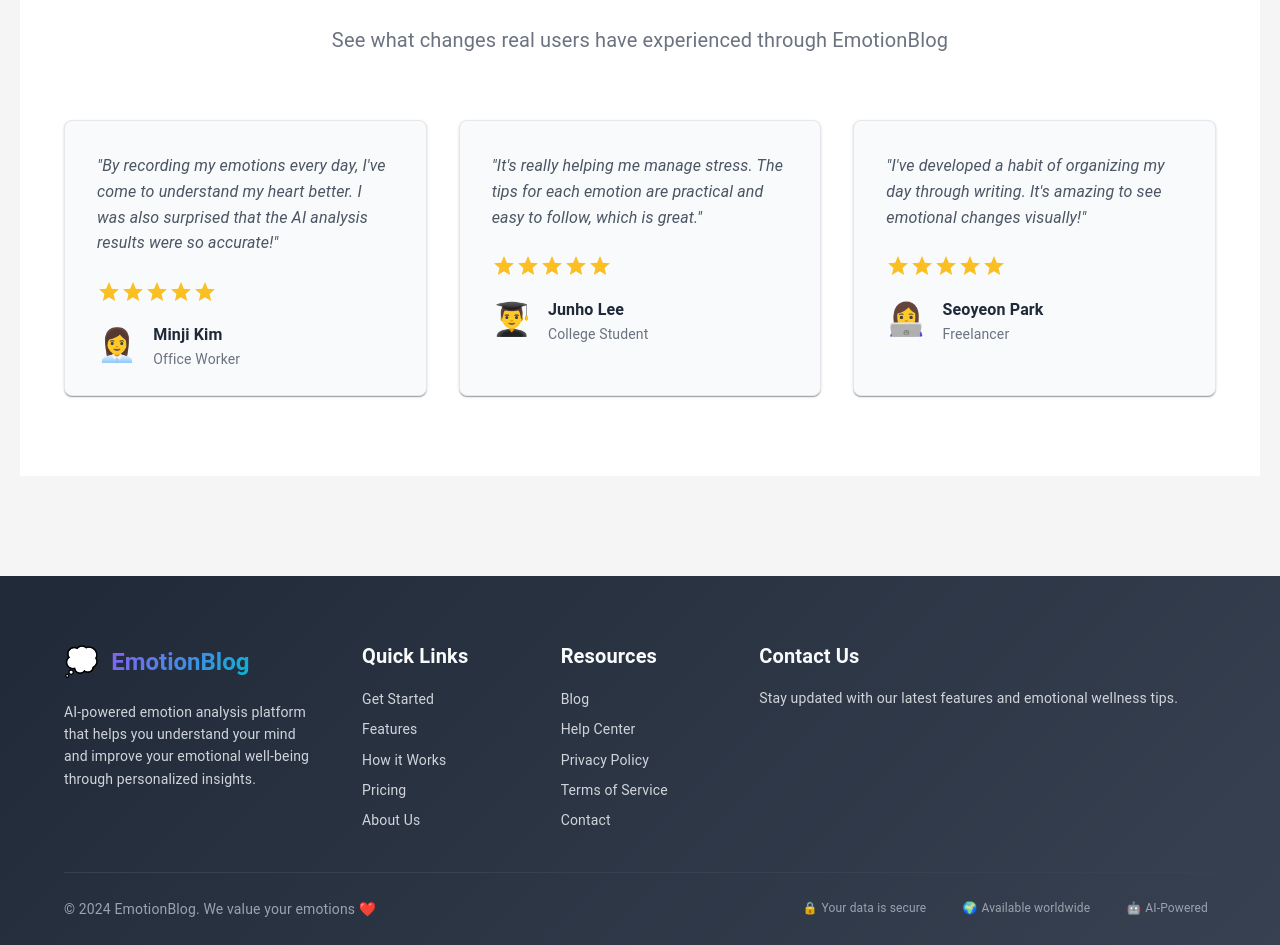
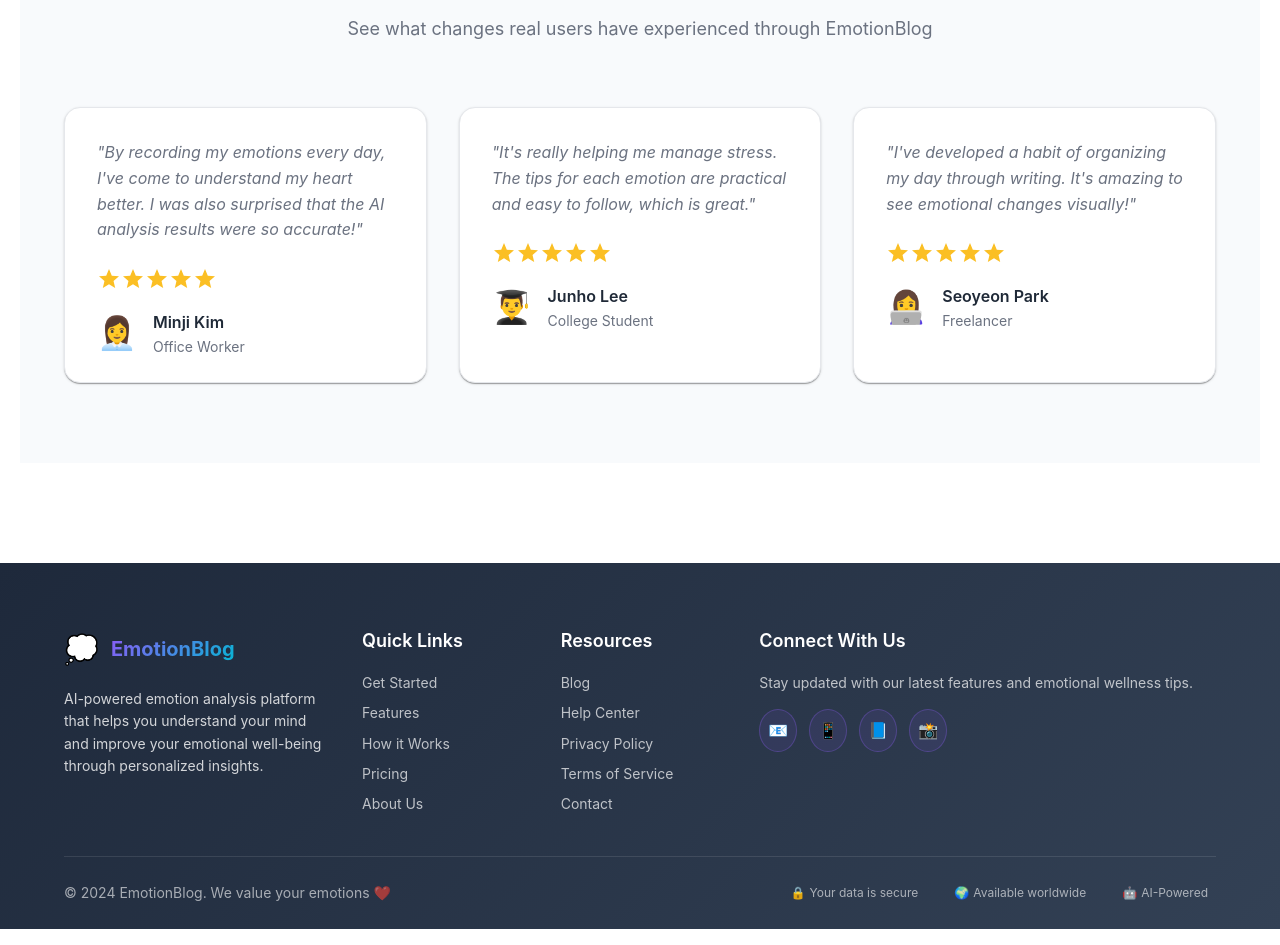
Before and after one commit to Mindtrees/logemotion, a React (Create React App) app in the folder frontend/: page / in a window 1280 px wide. Shown: the part 1861-2806 px from the top of the page. Built offline with nearby package versions, Linux system fonts and the light colour scheme; the HTML template or start-up script is replaced by a standard one.

Commit message:
update landingpage and color theme setting

```diff
--- a/frontend/src/App.tsx
+++ b/frontend/src/App.tsx
@@ -1,4 +1,3 @@
-// src/App.tsx
 import React, { Suspense } from 'react';
 import { BrowserRouter as Router } from 'react-router-dom';
 import { CustomThemeProvider } from './contexts/ThemeContext';
--- a/frontend/src/components/ExamplePosts/index.tsx
+++ b/frontend/src/components/ExamplePosts/index.tsx
@@ -1,3 +1,4 @@
+import * as React from 'react';
 import {
   Box,
   Typography,
@@ -9,13 +10,6 @@
 } from '@mui/material';
 
 const ExamplePosts = () => {
-  // const stats = [
-  //   { number: '1,000+', label: 'Posts Analyzed' },
-  //   { number: '95%', label: 'Emotion Analysis Accuracy' },
-  //   { number: '500+', label: 'Active Users' },
-  //   { number: '24/7', label: 'Always Available' }
-  // ];
-
   const testimonials = [
     {
       name: 'Minji Kim',
@@ -38,17 +32,18 @@
   ];
 
   return (
-    <Box sx={{ py: 10, backgroundColor: 'white' }}>
+    <Box sx={{
+      py: 10,
+      backgroundColor: 'background.section'
+    }}>
       <Box sx={{ maxWidth: 1200, mx: 'auto', px: 3 }}>
         <Box>
           <Typography
             variant="h2"
             sx={{
               fontSize: '2.25rem',
-              fontWeight: 700,
               textAlign: 'center',
-              mb: 2,
-              color: '#1f2937'
+              mb: 2
             }}
           >
             User Testimonials
@@ -56,9 +51,9 @@
 
           <Typography
             variant="h6"
+            color="text.secondary"
             sx={{
               textAlign: 'center',
-              color: '#6b7280',
               mb: 8,
               fontWeight: 400
             }}
@@ -69,22 +64,16 @@
           <Grid container spacing={4}>
             {testimonials.map((testimonial, index) => (
               <Grid item xs={12} md={4} key={index}>
-                <Card
-                  sx={{
-                    height: '100%',
-                    backgroundColor: '#f8fafc',
-                    border: '1px solid #e5e7eb'
-                  }}
-                >
+                <Card sx={{ height: '100%' }}>
                   <CardContent sx={{ p: 4 }}>
                     <Typography
                       variant="body1"
                       sx={{
                         fontStyle: 'italic',
                         lineHeight: 1.6,
-                        color: '#4b5563',
                         mb: 3
                       }}
+                      color="text.secondary"
                     >
                       "{testimonial.content}"
                     </Typography>
@@ -107,18 +96,13 @@
                       <Box>
                         <Typography
                           variant="subtitle1"
-                          sx={{
-                            fontWeight: 600,
-                            color: '#1f2937'
-                          }}
+                          sx={{ fontWeight: 600 }}
                         >
                           {testimonial.name}
                         </Typography>
                         <Typography
                           variant="body2"
-                          sx={{
-                            color: '#6b7280'
-                          }}
+                          color="text.secondary"
                         >
                           {testimonial.role}
                         </Typography>
--- a/frontend/src/components/Footer/index.tsx
+++ b/frontend/src/components/Footer/index.tsx
@@ -1,8 +1,10 @@
+import * as React from 'react';
 import {
   Box,
   Typography,
   Grid,
   Link,
+  IconButton,
   Stack,
   Divider,
   Chip
@@ -11,12 +13,18 @@
 const Footer = () => {
   const quickLinks = ['Get Started', 'Features', 'How it Works', 'Pricing', 'About Us'];
   const resources = ['Blog', 'Help Center', 'Privacy Policy', 'Terms of Service', 'Contact'];
+  const socials = [
+    { icon: '📧', label: 'Email' },
+    { icon: '📱', label: 'Twitter' },
+    { icon: '📘', label: 'Facebook' },
+    { icon: '📸', label: 'Instagram' }
+  ];
 
   return (
     <Box
       component="footer"
       sx={{
-        background: 'linear-gradient(135deg, #1f2937 0%, #374151 100%)',
+        background: 'linear-gradient(135deg, #1e293b 0%, #334155 100%)',
         color: 'white',
         pt: 8,
         pb: 3,
@@ -24,9 +32,7 @@
       }}
     >
       <Box sx={{ maxWidth: 1200, mx: 'auto', px: 3 }}>
-        {/* Main Footer Content */}
         <Grid container spacing={5} sx={{ mb: 5 }}>
-          {/* Brand Section */}
           <Grid item xs={12} md={3}>
             <Stack direction="row" spacing={1.5} alignItems="center" sx={{ mb: 2 }}>
               <Typography sx={{ fontSize: '1.75rem' }}>💭</Typography>
@@ -45,7 +51,7 @@
             <Typography
               variant="body2"
               sx={{
-                color: '#d1d5db',
+                color: 'rgba(255, 255, 255, 0.8)',
                 lineHeight: 1.6
               }}
             >
@@ -53,14 +59,13 @@
             </Typography>
           </Grid>
 
-          {/* Quick Links */}
           <Grid item xs={12} sm={6} md={2}>
             <Typography
               variant="h6"
               sx={{
                 fontWeight: 600,
                 mb: 2,
-                color: '#f9fafb'
+                color: 'white'
               }}
             >
               Quick Links
@@ -71,7 +76,7 @@
                   key={index}
                   href="#"
                   sx={{
-                    color: '#d1d5db',
+                    color: 'rgba(255, 255, 255, 0.7)',
                     textDecoration: 'none',
                     fontSize: '0.875rem',
                     '&:hover': {
@@ -85,14 +90,13 @@
             </Stack>
           </Grid>
 
-          {/* Resources */}
           <Grid item xs={12} sm={6} md={2}>
             <Typography
               variant="h6"
               sx={{
                 fontWeight: 600,
                 mb: 2,
-                color: '#f9fafb'
+                color: 'white'
               }}
             >
               Resources
@@ -103,7 +107,7 @@
                   key={index}
                   href="#"
                   sx={{
-                    color: '#d1d5db',
+                    color: 'rgba(255, 255, 255, 0.7)',
                     textDecoration: 'none',
                     fontSize: '0.875rem',
                     '&:hover': {
@@ -117,22 +121,21 @@
             </Stack>
           </Grid>
 
-          {/* Connect */}
           <Grid item xs={12} md={5}>
             <Typography
               variant="h6"
               sx={{
                 fontWeight: 600,
                 mb: 2,
-                color: '#f9fafb'
+                color: 'white'
               }}
             >
-              Contact Us
+              Connect With Us
             </Typography>
             <Typography
               variant="body2"
               sx={{
-                color: '#d1d5db',
+                color: 'rgba(255, 255, 255, 0.7)',
                 mb: 2,
                 lineHeight: 1.5
               }}
@@ -140,11 +143,28 @@
               Stay updated with our latest features and emotional wellness tips.
             </Typography>
 
+            <Stack direction="row" spacing={1.5} sx={{ mb: 3 }}>
+              {socials.map((social, index) => (
+                <IconButton
+                  key={index}
+                  sx={{
+                    backgroundColor: 'rgba(139, 92, 246, 0.1)',
+                    border: '1px solid rgba(139, 92, 246, 0.3)',
+                    color: 'white',
+                    '&:hover': {
+                      backgroundColor: '#8b5cf6',
+                      transform: 'translateY(-2px)'
+                    }
+                  }}
+                >
+                  <Typography>{social.icon}</Typography>
+                </IconButton>
+              ))}
+            </Stack>
           </Grid>
         </Grid>
 
-        {/* Bottom Bar */}
-        <Divider sx={{ borderColor: '#374151', mb: 3 }} />
+        <Divider sx={{ borderColor: 'rgba(255, 255, 255, 0.1)', mb: 3 }} />
         <Stack
           direction={{ xs: 'column', md: 'row' }}
           justifyContent="space-between"
@@ -154,7 +174,7 @@
           <Typography
             variant="body2"
             sx={{
-              color: '#9ca3af'
+              color: 'rgba(255, 255, 255, 0.6)'
             }}
           >
             © 2024 EmotionBlog. We value your emotions ❤️
@@ -167,7 +187,7 @@
               size="small"
               sx={{
                 backgroundColor: 'transparent',
-                color: '#9ca3af',
+                color: 'rgba(255, 255, 255, 0.6)',
                 border: 'none',
                 fontSize: '0.75rem'
               }}
@@ -178,7 +198,7 @@
               size="small"
               sx={{
                 backgroundColor: 'transparent',
-                color: '#9ca3af',
+                color: 'rgba(255, 255, 255, 0.6)',
                 border: 'none',
                 fontSize: '0.75rem'
               }}
@@ -189,7 +209,7 @@
               size="small"
               sx={{
                 backgroundColor: 'transparent',
-                color: '#9ca3af',
+                color: 'rgba(255, 255, 255, 0.6)',
                 border: 'none',
                 fontSize: '0.75rem'
               }}
--- a/frontend/src/components/Hero/index.tsx
+++ b/frontend/src/components/Hero/index.tsx
@@ -5,7 +5,7 @@
   return (
     <Box
       sx={{
-        background: 'linear-gradient(135deg, #e0e7ff 0%, #c7d2fe 100%)',
+        background: 'background.hero',
         py: 10,
         textAlign: 'center',
         minHeight: '60vh',
@@ -18,8 +18,6 @@
           variant="h1"
           sx={{
             fontSize: { xs: '2.5rem', md: '3rem' },
-            fontWeight: 700,
-            color: '#1f2937',
             mb: 2,
             lineHeight: 1.2
           }}
@@ -29,9 +27,9 @@
 
         <Typography
           variant="h5"
+          color="text.secondary"
           sx={{
             fontSize: '1.125rem',
-            color: '#6b7280',
             mb: 4,
             maxWidth: 600,
             mx: 'auto'
--- a/frontend/src/contexts/ThemeContext.tsx
+++ b/frontend/src/contexts/ThemeContext.tsx
@@ -1,86 +1,51 @@
 import React, { createContext, useContext, useState, useEffect } from 'react';
-import { createTheme, ThemeProvider } from '@mui/material/styles';
+import { ThemeProvider } from '@mui/material/styles';
 import { CssBaseline } from '@mui/material';
-import { colors } from '../styles/colors';
+import { createAppTheme } from '../styles/theme';
 
 interface ThemeContextType {
   isDarkMode: boolean;
   toggleTheme: () => void;
 }
 
-const ThemeContext = createContext<ThemeContextType | undefined>(undefined);
+const ThemeContext = createContext<ThemeContextType>({
+  isDarkMode: false,
+  toggleTheme: () => {},
+});
 
-export const useCustomTheme = () => {
+export const useTheme = () => {
   const context = useContext(ThemeContext);
   if (!context) {
-    throw new Error('useCustomTheme must be used within a CustomThemeProvider');
+    throw new Error('useTheme must be used within a ThemeProvider');
   }
   return context;
 };
 
-interface CustomThemeProviderProps {
+interface ThemeProviderProps {
   children: React.ReactNode;
 }
 
-export const CustomThemeProvider: React.FC<CustomThemeProviderProps> = ({ children }) => {
+export const CustomThemeProvider: React.FC<ThemeProviderProps> = ({ children }) => {
   const [isDarkMode, setIsDarkMode] = useState(false);
 
   useEffect(() => {
-    const savedTheme = localStorage.getItem('theme');
+    const savedTheme = localStorage.getItem('darkMode');
     if (savedTheme) {
-      setIsDarkMode(savedTheme === 'dark');
+      setIsDarkMode(JSON.parse(savedTheme));
     }
   }, []);
 
   const toggleTheme = () => {
     const newMode = !isDarkMode;
     setIsDarkMode(newMode);
-    localStorage.setItem('theme', newMode ? 'dark' : 'light');
+    localStorage.setItem('darkMode', JSON.stringify(newMode));
   };
 
-  const lightTheme = createTheme({
-    palette: {
-      mode: 'light',
-      primary: colors.primary,
-      secondary: colors.secondary,
-      background: colors.light.background,
-      text: colors.light.text,
-    },
-    typography: {
-      fontFamily: '"Roboto", "Helvetica", "Arial", sans-serif',
-      h1: { fontSize: '2rem', fontWeight: 600 },
-      h2: { fontSize: '1.5rem', fontWeight: 600 },
-      body1: { fontSize: '1rem', lineHeight: 1.6 },
-    },
-    shape: { borderRadius: 8 },
-    spacing: 8,
-  });
-
-  const darkTheme = createTheme({
-    palette: {
-      mode: 'dark',
-      primary: {
-        main: colors.primary.light,
-        light: '#a99aec',
-        dark: colors.primary.main,
-      },
-      secondary: colors.secondary,
-      background: colors.dark.background,
-      text: colors.dark.text,
-    },
-    typography: {
-      fontFamily: '"Roboto", "Helvetica", "Arial", sans-serif',
-      h1: { fontSize: '2rem', fontWeight: 600 },
-      h2: { fontSize: '1.5rem', fontWeight: 600 },
-      body1: { fontSize: '1rem', lineHeight: 1.6 },
-    },
-    shape: { borderRadius: 8 },
-    spacing: 8,
-  });
+  const theme = createAppTheme(isDarkMode ? 'dark' : 'light');
 
   return (
     <ThemeContext.Provider value={{ isDarkMode, toggleTheme }}>
-      <ThemeProvider theme={isDarkMode ? darkTheme : lightTheme}>
+      <ThemeProvider theme={theme}>
         <CssBaseline />
         {children}
       </ThemeProvider>
--- a/frontend/src/styles/colors.ts
+++ b/frontend/src/styles/colors.ts
@@ -1,49 +1,53 @@
 export const colors = {
-  // Brand Colors
   primary: {
     main: '#5046e4',
     light: '#7c6ee8',
     dark: '#3832a0',
   },
   secondary: {
-    main: '#f50057',
-    light: '#ff5983',
-    dark: '#c51162',
+    main: '#06b6d4',
+    light: '#0891b2',
+    dark: '#0e7490',
   },
 
-  // Light Theme
-  light: {
-    background: {
-      default: '#f5f5f5',
-      paper: '#ffffff',
-      navbar: '#ffffff',
+  semantic: {
+    bg: {
+      primary: { light: '#ffffff', dark: '#0f172a' },
+      secondary: { light: '#f8fafc', dark: '#1e293b' },
+      elevated: { light: '#ffffff', dark: '#334155' },
+      hero: {
+        light: 'linear-gradient(135deg, #e0e7ff 0%, #c7d2fe 100%)',
+        dark: 'linear-gradient(135deg, #1e293b 0%, #334155 100%)'
+      },
+      stats: {
+        light: 'linear-gradient(135deg, #667eea 0%, #764ba2 100%)',
+        dark: 'linear-gradient(135deg, #1e293b 0%, #334155 100%)'
+      },
     },
+
     text: {
-      primary: '#333333',
-      secondary: '#666666',
+      primary: { light: '#1f2937', dark: '#f8fafc' },
+      secondary: { light: '#6b7280', dark: '#cbd5e1' },
+      muted: { light: '#9ca3af', dark: '#94a3b8' },
     },
-    border: '#e0e0e0',
-    hover: '#f5f5f5',
+
+    border: {
+      main: { light: '#e5e7eb', dark: '#334155' },
+      light: { light: '#f3f4f6', dark: '#1e293b' },
+    },
+
+    emotion: {
+      achievement: '#10b981',
+      fatigue: '#f59e0b',
+      stress: '#ef4444',
+      pride: '#5046e4',
+    },
   },
 
-  // Dark Theme
-  dark: {
-    background: {
-      default: '#181c24',
-      paper: '#1e1e1e',
-      navbar: '#181c24',
-    },
-    text: {
-      primary: '#ffffff',
-      secondary: '#a0aec0',
-    },
-    border: '#4a5568',
-    hover: 'rgba(255,255,255,0.1)',
+  status: {
+    success: '#10b981',
+    warning: '#f59e0b',
+    error: '#ef4444',
+    info: '#06b6d4',
   },
-
-  // Status Colors
-  success: '#4caf50',
-  warning: '#ff9800',
-  error: '#f44336',
-  info: '#2196f3',
 } as const;
--- a/frontend/src/styles/theme.ts
+++ b/frontend/src/styles/theme.ts
@@ -1,30 +1,121 @@
 import { createTheme } from '@mui/material/styles';
 import { colors } from './colors';
 
-export const theme = createTheme({
+declare module '@mui/material/styles' {
+  interface TypeBackground {
+    hero: string;
+    section: string;
+    elevated: string;
+    stats: string;
+  }
+
+  interface TypeText {
+    muted: string;
+  }
+
+  interface Palette {
+    emotion: typeof colors.semantic.emotion;
+  }
+
+  interface PaletteOptions {
+    emotion?: typeof colors.semantic.emotion;
+  }
+}
+
+const getSemanticColor = (colorPath: any, mode: 'light' | 'dark') => {
+  if (typeof colorPath === 'object' && colorPath.light && colorPath.dark) {
+    return colorPath[mode];
+  }
+  return colorPath;
+};
+
+export const createAppTheme = (mode: 'light' | 'dark') => {
+  const { semantic } = colors;
+
+  return createTheme({
     palette: {
+      mode,
       primary: colors.primary,
       secondary: colors.secondary,
-    background: colors.light.background,
-    text: colors.light.text,
+
+      background: {
+        default: getSemanticColor(semantic.bg.primary, mode),
+        paper: getSemanticColor(semantic.bg.elevated, mode),
+        hero: getSemanticColor(semantic.bg.hero, mode),
+        section: getSemanticColor(semantic.bg.secondary, mode),
+        elevated: getSemanticColor(semantic.bg.elevated, mode),
+        stats: getSemanticColor(semantic.bg.stats, mode),
       },
+
+      text: {
+        primary: getSemanticColor(semantic.text.primary, mode),
+        secondary: getSemanticColor(semantic.text.secondary, mode),
+        muted: getSemanticColor(semantic.text.muted, mode),
+      },
+
+      emotion: semantic.emotion,
+
+      success: { main: colors.status.success },
+      warning: { main: colors.status.warning },
+      error: { main: colors.status.error },
+      info: { main: colors.status.info },
+    },
+
     typography: {
-    fontFamily: '"Roboto", "Helvetica", "Arial", sans-serif',
-    h1: {
-      fontSize: '2rem',
-      fontWeight: 600,
+      fontFamily: '"Inter", "Roboto", "Helvetica", "Arial", sans-serif',
+      h1: { fontSize: '2.5rem', fontWeight: 700 },
+      h2: { fontSize: '2.25rem', fontWeight: 700 },
+      h3: { fontSize: '1.875rem', fontWeight: 600 },
+      h4: { fontSize: '1.5rem', fontWeight: 600 },
+      h5: { fontSize: '1.25rem', fontWeight: 600 },
+      h6: { fontSize: '1.125rem', fontWeight: 600 },
+      body1: { fontSize: '1rem', lineHeight: 1.6 },
+      body2: { fontSize: '0.875rem', lineHeight: 1.5 },
     },
-    h2: {
-      fontSize: '1.5rem',
-      fontWeight: 600,
+
+    shape: { borderRadius: 8 },
+    spacing: 8,
+
+    components: {
+      MuiCard: {
+        styleOverrides: {
+          root: ({ theme }) => ({
+            backgroundColor: theme.palette.background.elevated,
+            border: `1px solid ${getSemanticColor(semantic.border.main, mode)}`,
+            borderRadius: 16,
+            transition: 'all 0.3s ease',
+            '&:hover': {
+              transform: 'translateY(-4px)',
+              boxShadow: mode === 'dark'
+                ? '0 10px 25px -3px rgba(0, 0, 0, 0.3)'
+                : '0 10px 25px -3px rgba(0, 0, 0, 0.1)',
             },
-    body1: {
-      fontSize: '1rem',
-      lineHeight: 1.6,
+          }),
         },
       },
-  shape: {
+
+      MuiLinearProgress: {
+        styleOverrides: {
+          root: {
+            backgroundColor: getSemanticColor(semantic.border.main, mode),
+            borderRadius: 6,
+            height: 12,
+          },
+          bar: { borderRadius: 6 },
+        },
+      },
+
+      MuiButton: {
+        styleOverrides: {
+          root: {
+            textTransform: 'none',
+            fontWeight: 600,
             borderRadius: 8,
           },
-  spacing: 8,
+        },
+      },
+    },
   });
+};
+
+export const theme = createAppTheme('light');
```
Also changed, not shown: frontend/src/components/Demo/index.tsx (+49 -41 lines), frontend/src/components/Features/index.tsx (+13 -30 lines), frontend/src/components/Loading/index.tsx (+28 -25 lines), frontend/src/components/Navbar/index.tsx (+16 -18 lines). Lines whose indentation alone changed are shown as unchanged.
